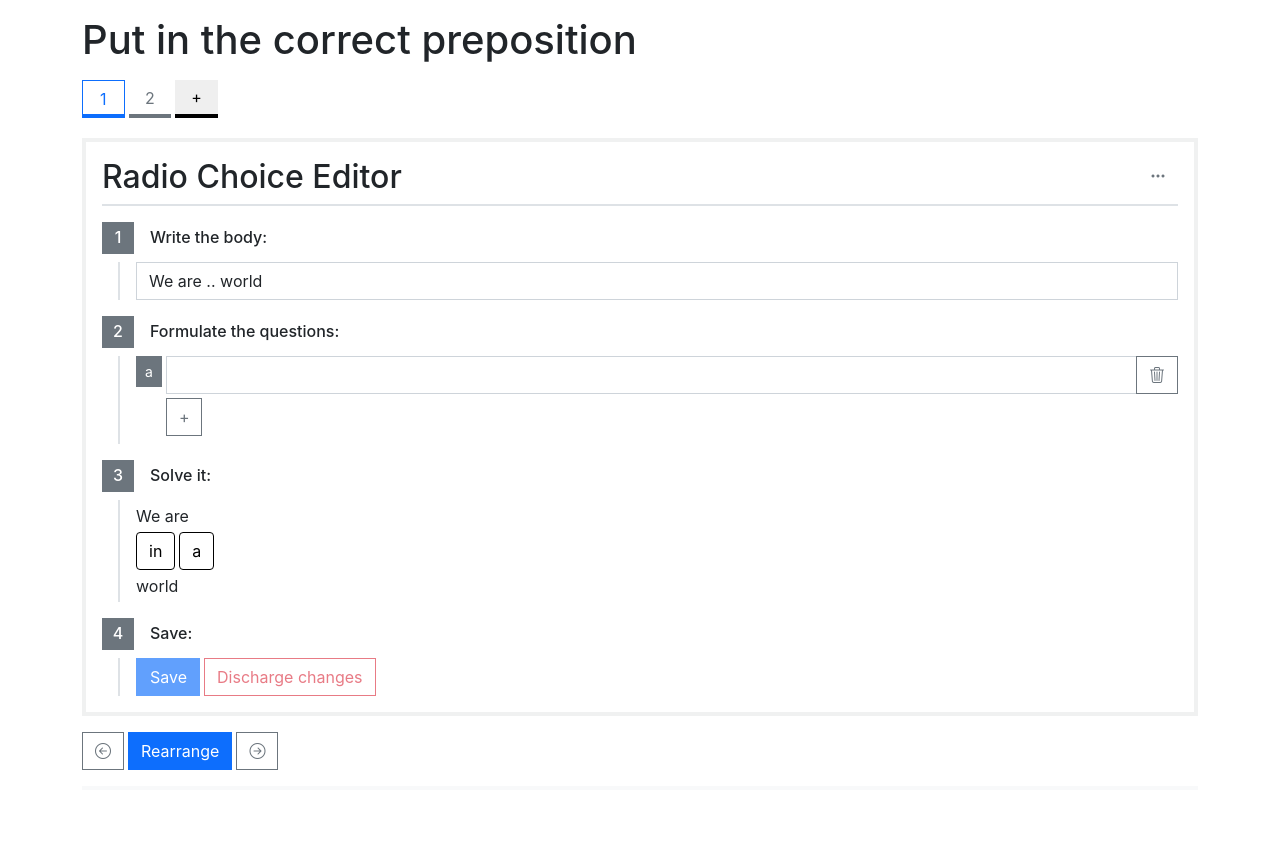
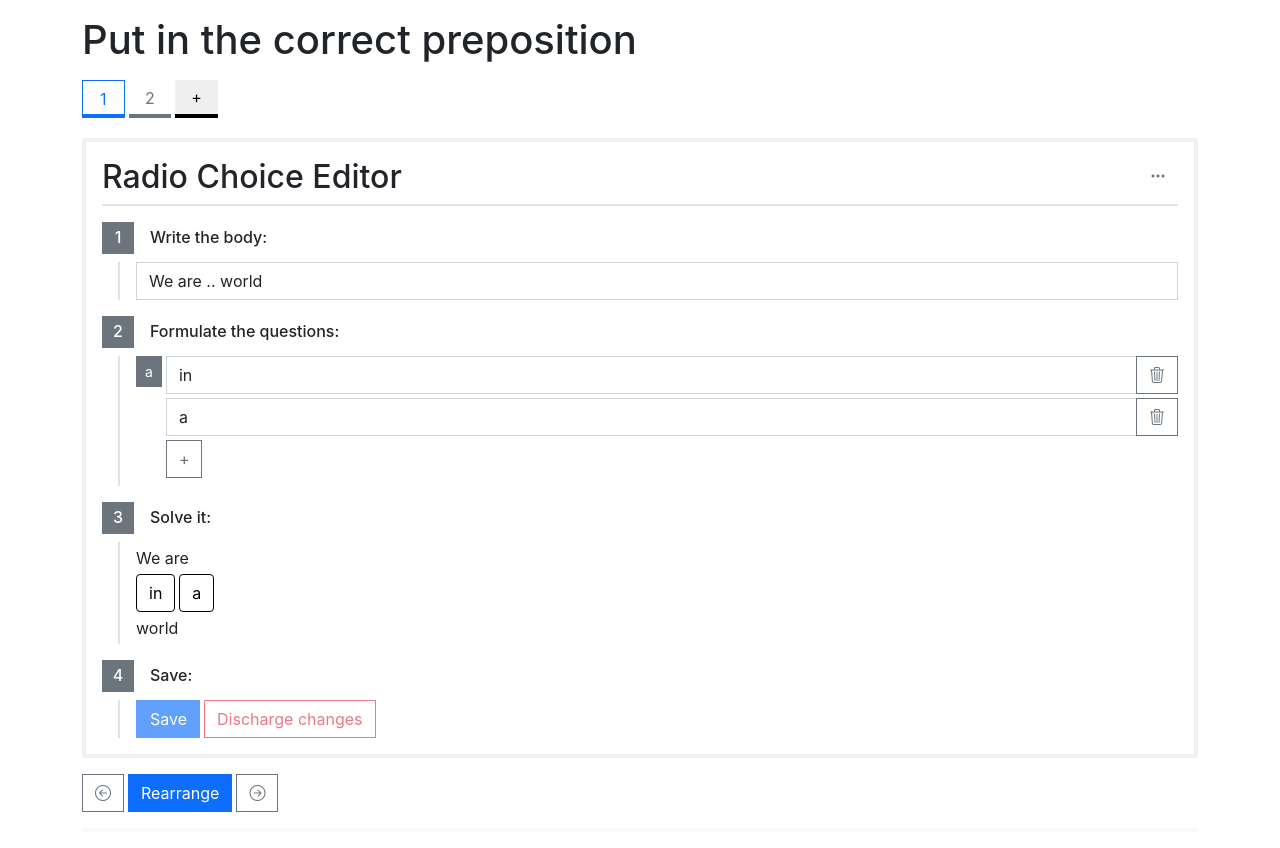
Before and after one commit to enrico-bottani/kisa-exercise, a React (Create React App) app: page / in a window 1280 px wide. Before the commit the page ends 806 px from the top, so only its background shows below. Built offline with nearby package versions, Linux system fonts and the light colour scheme.

Commit message:
Edit body improvements

```diff
--- a/src/components/exercise/editors/rc/RCSentenceEditor.tsx
+++ b/src/components/exercise/editors/rc/RCSentenceEditor.tsx
@@ -40,7 +40,7 @@ function RCSentenceEditor({ eeControls, rcSentenceDTO, onSingleChoiceAnswerableC
             </EditorStep>
 
             <EditorStep number={2} title="Formulate the questions:" marginTop={marginTop}>
-                <RCGapsEditor></RCGapsEditor>
+                <RCGapsEditor eeControls={eeControls} rcSentenceDTO={rcSentenceDTO}></RCGapsEditor>
             </EditorStep>
             <EditorStep number={3} title="Solve it:" marginTop={marginTop}>
                 <RCEditorPreviewWrapper rcSentenceDTO={rcSentenceDTO} onSingleChoiceAnswerableChange={onSingleChoiceAnswerableChange}></RCEditorPreviewWrapper>
--- a/src/components/exercise/editors/rc/body/RCBodyEditor.tsx
+++ b/src/components/exercise/editors/rc/body/RCBodyEditor.tsx
@@ -14,12 +14,15 @@ interface Props {
 function RCBodyEditor({ rcBodyEditable, rcSentenceDTO }: Props) {
 
     var [strSentence, setStrSentence] = useState(_3StepRCSentenceStatusBuilder.parseToStr(rcSentenceDTO));
+    var [cursor, setCursor] = useState(0);
 
     useEffect(() => {
         setStrSentence(_3StepRCSentenceStatusBuilder.parseToStr(rcSentenceDTO));
     }, [rcSentenceDTO])
 
     function onEdit(e: React.ChangeEvent<HTMLInputElement>) {
+        if (e.target.selectionStart != null)
+            setCursor(e.target.selectionStart);
         rcBodyEditable.onRCBodyEdit(rcSentenceDTO.number, e.target.value);
     }
     return (
@@ -27,6 +30,6 @@ function RCBodyEditor({ rcBodyEditable, rcSentenceDTO }: Props) {
             onChange={onEdit}
             className={"form-control col rounded-0"}
             id="exampleFormControlTextarea1"
-            value={strSentence}></input>)
+            defaultValue={strSentence}></input>)
 }
 export default RCBodyEditor;
--- a/src/components/exercise/editors/rc/choices/RCChoiceEditor.tsx
+++ b/src/components/exercise/editors/rc/choices/RCChoiceEditor.tsx
@@ -1,7 +1,11 @@
 import styles from './RCChoiceEditor.module.css'
-function RCChoiceEditor() {
+
+interface Props {
+    text: string;
+}
+function RCChoiceEditor({ text }: Props) {
     return (<div className="input-group">
-        <input type="input" className={"form-control rounded-0 " + styles.RCChoiceEditor}></input>
+        <input type="input" defaultValue={text} className={"form-control rounded-0 " + styles.RCChoiceEditor}></input>
         <button className="btn btn-outline-secondary rounded-0" type="button" id="button-addon2"><i className="bi bi-trash3"></i></button>
     </div>)
 }
--- a/src/components/exercise/editors/rc/choices/RCChoicesEditor.tsx
+++ b/src/components/exercise/editors/rc/choices/RCChoicesEditor.tsx
@@ -1,11 +1,21 @@
+import { AssignableDTO, RCAnswerableDTO } from "../../../../../dtos/DTOs";
+import EditorExerciseControls from "../../../../../models/editor/EditorExerciseControls";
 import RCChoiceEditor from "./RCChoiceEditor";
+interface Props {
+    gap: RCAnswerableDTO;
+    eeControls: EditorExerciseControls;
+}
+function RCChoicesEditor({ gap, eeControls }: Props) {
 
-function RCChoicesEditor() {
+    var choices = gap.choices.map(choice => {
+        return (<div className="col-12">
+            <RCChoiceEditor text={choice}></RCChoiceEditor>
+        </div>)
+    })
+
     return (<div className="container gx-0">
         <div className="row gy-1">
-            <div className="col-12">
-                <RCChoiceEditor></RCChoiceEditor>
-            </div>
+            {choices}
             <div className="col-12">
                 <button className="btn btn-outline-secondary rounded-0">+</button>
             </div>
--- a/src/components/exercise/editors/rc/exercise/RCExerciseEditor.tsx
+++ b/src/components/exercise/editors/rc/exercise/RCExerciseEditor.tsx
@@ -30,9 +30,23 @@ function Exercise() {
     function onRCBodyEdit(sentenceId: number, body: string) {
         setExercise(
             oldEVal => {
+
+                let sentenceToUpdate = oldEVal.sentences[sentenceId];
+                var prevQuestions = sentenceToUpdate.answerMap.map(indexer => {
+                    return (sentenceToUpdate.assignables[indexer.index])
+                })
+
                 var _3StepRCBuilder = new _3StepRCSentenceStatusBuilder();
-                let step = _3StepRCBuilder.parseBody(body).build();
-                oldEVal.sentences[sentenceId] = step;
+                let newSentence = _3StepRCBuilder.parseBody(body).build();
+
+                newSentence.answerMap.forEach((indexer, i) => {
+                    if (i < prevQuestions.length) {
+                        newSentence.assignables[indexer.index] = prevQuestions[i];
+                    }
+                    // TODO: Improve efficency when i>=pre.length
+                })
+
+                oldEVal.sentences[sentenceId] = newSentence;
                 console.log(oldEVal.sentences[sentenceId].assignables[2])
                 oldEVal = JSON.parse(JSON.stringify(oldEVal))
                 return oldEVal;
@@ -45,9 +59,6 @@ function Exercise() {
         newDraft: createNewDraft,
         onRCBodyEdit: onRCBodyEdit
     });
-
-    useEffect(() => {
-    })
 
     return (<div>
         <div className="container">
--- a/src/components/exercise/editors/rc/gaps/RCGapsEditor.tsx
+++ b/src/components/exercise/editors/rc/gaps/RCGapsEditor.tsx
@@ -1,16 +1,29 @@
+import { AssignableDTO, RCAnswerableDTO, RCSentenceDTO } from "../../../../../dtos/DTOs";
+import EditorExerciseControls from "../../../../../models/editor/EditorExerciseControls";
 import RCChoicesEditor from "../choices/RCChoicesEditor";
 
-
-function RCGapsEditor() {
+interface Props {
+    eeControls: EditorExerciseControls;
+    rcSentenceDTO: RCSentenceDTO;
+}
+function RCGapsEditor({ rcSentenceDTO, eeControls }: Props) {
+    var gaps: RCAnswerableDTO[] = rcSentenceDTO.answerMap.map(indexer => {
+        return (rcSentenceDTO.assignables[indexer.index]) as RCAnswerableDTO;
+    })
+    let gapsTSX = gaps.map(gap => {
+        return (<div className="row gx-1 mb-2">
+            <div className="col-auto"><div className="btn btn-sm rounded-0 btn-secondary">a</div></div>
+            <div className="col">
+                <RCChoicesEditor gap={gap} eeControls={eeControls}></RCChoicesEditor>
+            </div>
+        </div>)
+    })
     return (
-        <div className="container px-0">
-            <div className="row gx-1 mb-2">
-                <div className="col-auto"><div className="btn btn-sm rounded-0 btn-secondary">a</div></div>
-                <div className="col">
-                    <RCChoicesEditor></RCChoicesEditor>
-                </div>
-            </div>
-        </div>);
+        <>
+            <div className="container px-0">
+                {gapsTSX}
+            </div></>
+    );
 }
 
 export default RCGapsEditor;
--- a/src/status/editor/_3_step_rc/_3StepRCSentenceStatusBuilder.ts
+++ b/src/status/editor/_3_step_rc/_3StepRCSentenceStatusBuilder.ts
@@ -26,19 +26,19 @@ class _3StepRCSentenceStatusBuilder {
     }
 
     parseBody(body: string): _3StepRCSentenceStatusBuilder {
-        if (this.step != 0) return this;
+        if (this.step !== 0) return this;
 
 
         // Ricevo la stringa e la divido in più parole
         const words = body.split('..');
         // Ottengo il numero di domande da fare (e risposte)
         const nOfAnswers = words.length - 1;
-        if (nOfAnswers == 0) {
+        if (nOfAnswers === 0) {
             this.step = this.bodyParseError;
         }
         // Se la domanda è il primo elemento salto la stringa vuota
         let skipFirstString = false;
-        if (words[0] == "") skipFirstString = true;
+        if (words[0] === "") skipFirstString = true;
 
         // Popolo assigns e answer. Attenzione che assigns non è completo. Verrà riservato il posto per
         // Scrivere le domande, ma queste verranno poi effettivamente scritte nello stato 2
@@ -62,9 +62,9 @@ class _3StepRCSentenceStatusBuilder {
         return this;
     }
     setAnswers(answers: string[][]): _3StepRCSentenceStatusBuilder {
-        if (this.step != 1) return this;
+        if (this.step !== 1) return this;
 
-        if (answers.length != this.indexer.length) {
+        if (answers.length !== this.indexer.length) {
             throw new StatusBuilderException(`Inconsistent number of answer exception:
             expected [${this.indexer.length}], given [${answers.length}]`)
         }
@@ -90,7 +90,6 @@ class _3StepRCSentenceStatusBuilder {
         return this;
     }
     static parseToStr(rSDTO: RCSentenceDTO): string {
-        console.log("rSDTO.assignables.length: ", rSDTO.assignables.length);
         let parseResult = rSDTO.assignables.map((item) => {
             if (item.type === ExerciseType.String) {
                 return (item as StringConstantDTO).value;
@@ -101,20 +100,6 @@ class _3StepRCSentenceStatusBuilder {
             else return "";
         }).join('')
 
-        /*let parseResult = "";
-        for (let i = 0; i < rSDTO.assignables.length; i++) {
-            let item = rSDTO.assignables[i];
-            if (item.type === ExerciseType.String) {
-                parseResult += (item as StringConstantDTO).value;
-            }
-            else if (item.type === ExerciseType.RCAnswerable) {
-                parseResult += "...";
-            }
-            else parseResult += "";
-        }
-*/
-        console.log("Parse input", rSDTO)
-        console.log("parseResult: ", parseResult);
         return parseResult;
     }
 }
```
